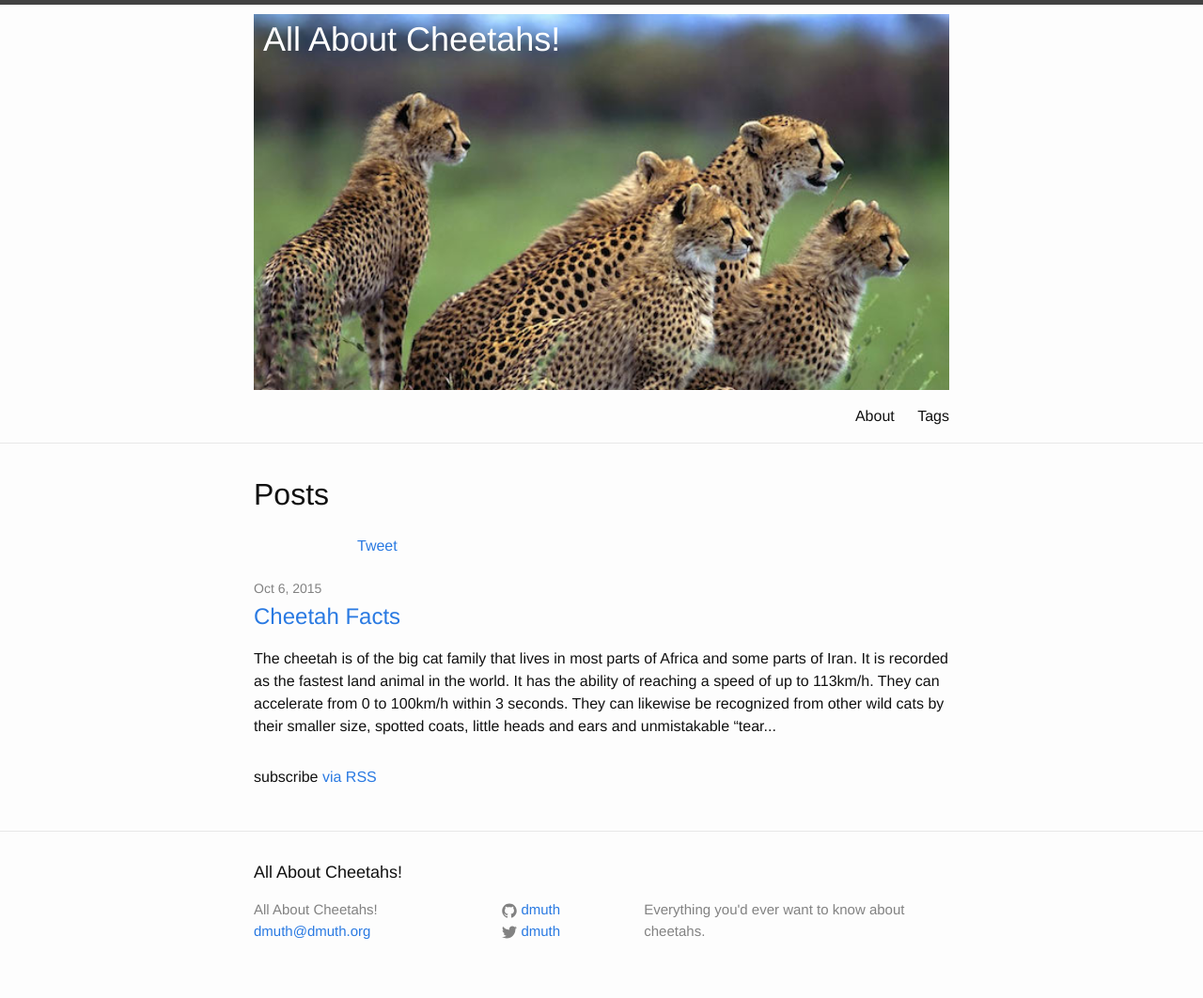
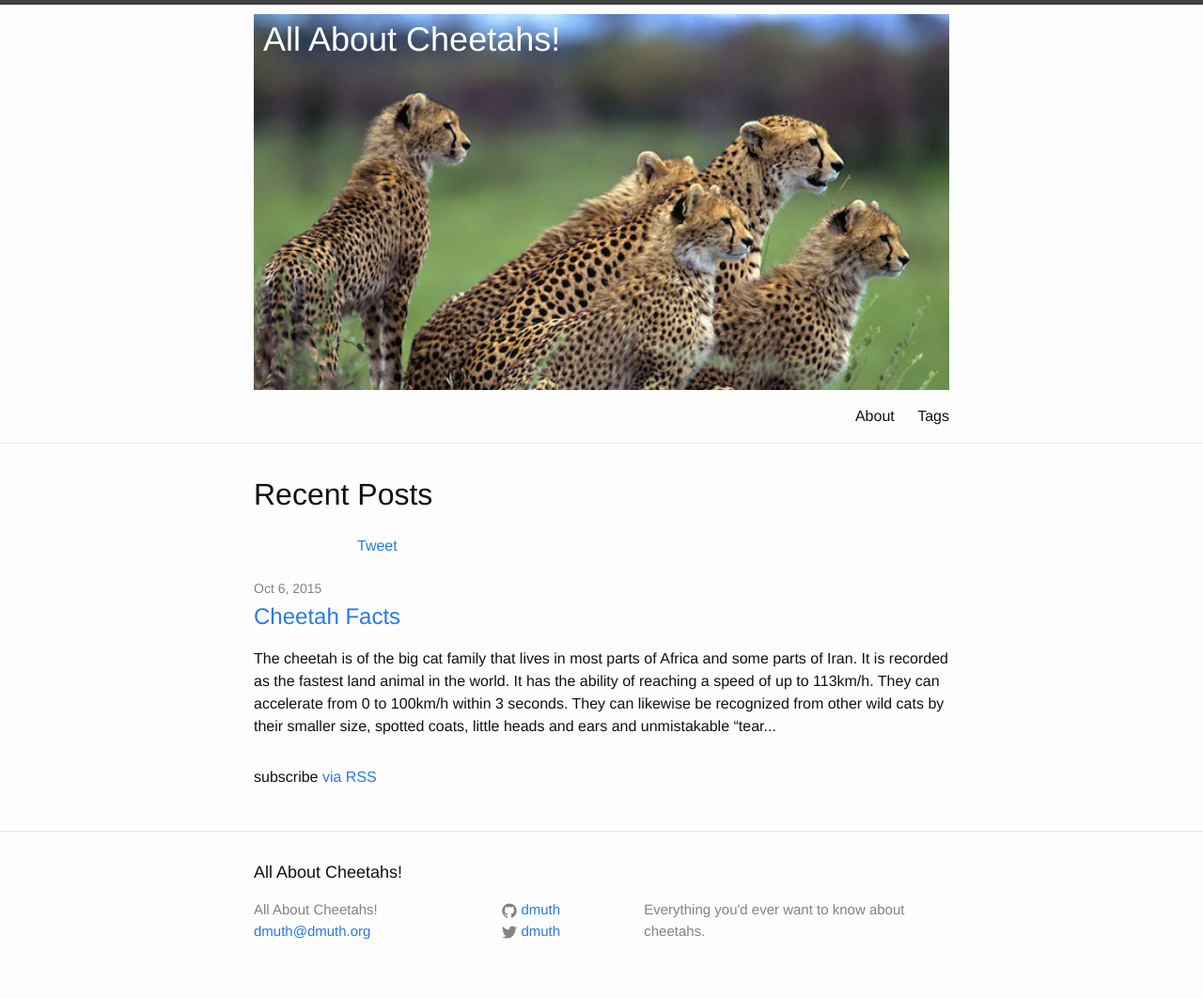
Before and after one commit to dmuth/dmuth.github.io, a Jekyll site: the page built from index.html, in a window 1280 px wide. Shown: the whole page at 94% size. Built offline with Jekyll 4.4.1, drawn with Linux system fonts in a browser that asks for light colours; comment, search, counter and statistics services are not loaded.

Commit message:
Updated to "recent posts".

```diff
--- a/index.html
+++ b/index.html
@@ -4,7 +4,7 @@ layout: default
 
 <div class="home">
 
-  <h1>Posts</h1>
+  <h1>Recent Posts</h1>
 
 	{% include social-media-buttons.html %}
 	<br/>
```
